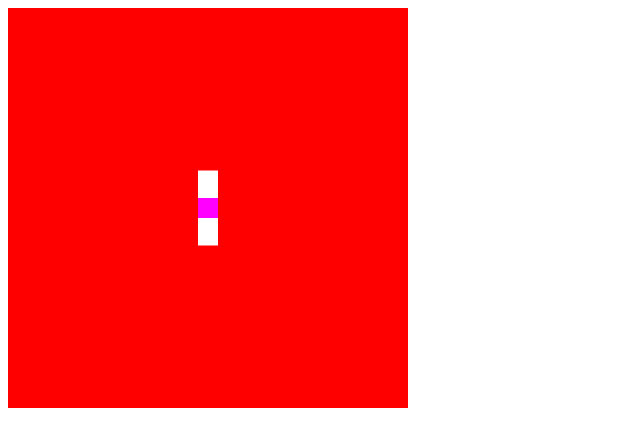
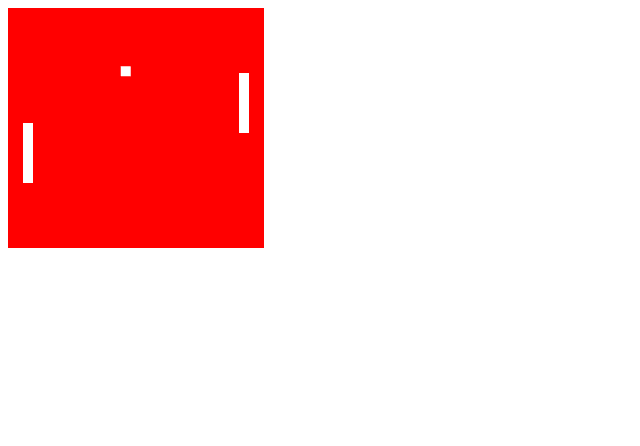
Before and after one commit to llopisdon/webgl-pong, a website with bundled scripts: page index.html in a window 1280 px wide. Shown: the whole page, without its empty margins (0-640 px from the left). Built offline with nearby package versions, Linux system fonts and the light colour scheme.

Commit message:
added translation of paddles and ball

```diff
--- a/index.html
+++ b/index.html
@@ -6,7 +6,7 @@
     <title>webgl-pong</title>
 </head>
 <body>
-    <canvas id="canvas" width="400" height="400"></canvas>
+    <canvas id="canvas" width="256" height="240"></canvas>
     <script src="main.js" type="module"></script>
 </body>
 </html>
--- a/main.js
+++ b/main.js
@@ -27,6 +27,7 @@
 console.log(normalizedModelViewProjection);
 const modelViewProjection = mat4.create();
 const modelScale = mat4.create();
+const modelTranslate = mat4.create();
 
 //
 // Keyboard
@@ -84,11 +85,12 @@
         attribute vec4 a_coords;
         attribute vec4 a_color;
         uniform mat4 u_modelviewProjection;
-        uniform mat4 u_S;
+        uniform mat4 u_Scale;
+        uniform mat4 u_Translate;
         uniform vec4 u_color;
         varying lowp vec4 v_color;
         void main() {
-            gl_Position = u_modelviewProjection * u_S * a_coords;
+            gl_Position = u_modelviewProjection * u_Translate * u_Scale * a_coords;
             v_color = u_color;
         }
         `;
@@ -109,7 +111,8 @@
             },
             'uniforms': {
                 'u_modelviewProjection': gl.getUniformLocation(program, 'u_modelviewProjection'),
-                'u_S': gl.getUniformLocation(program, 'u_S'),
+                'u_Scale': gl.getUniformLocation(program, 'u_Scale'),
+                'u_Translate': gl.getUniformLocation(program, 'u_Translate'),
                 'u_color': gl.getUniformLocation(program, 'u_color')
             }
         };
@@ -184,7 +187,39 @@
     keys[KEY_ARROW_DOWN] = false;
     keys[KEY_CONTROL] = false;
     keys[KEY_SPACE] = false;
+
+    paddle0XPos = 0.0 - gl.canvas.clientWidth / 2.0 + 20;
+    paddle0YPos = 0.0;
+    paddle1XPos = 0.0 + gl.canvas.clientWidth / 2.0 - 20;
+    paddle1YPos = 0.0;
+
+    MAX_PADDLE_Y = 0 + gl.canvas.clientHeight / 2.0 - (PADDLE_HEIGHT / 2.0);
+    MAX_BALL_X = 0 + gl.canvas.clientWidth / 2.0 - (BALL_RADIUS / 2.0);
+    MAX_BALL_Y = 0 + gl.canvas.clientHeight / 2.0 - (BALL_RADIUS / 2.0);
 }
+
+
+const PADDLE_SPEED = 100.0;
+const PADDLE_WIDTH = 10.0;
+const PADDLE_HEIGHT = 60.0;
+const BALL_RADIUS = PADDLE_WIDTH;
+
+let MAX_PADDLE_Y = 0;
+let MAX_BALL_X = 0;
+let MAX_BALL_Y = 0;
+
+let paddle0XPos = 0;
+let paddle0YPos = 0;
+let paddle0Dir = -1.0;
+
+let paddle1XPos = 0;
+let paddle1YPos = 0;
+let paddle1Dir = 1.0;
+
+let ballXPos = 0.0;
+let ballYPos = 0.0;
+let ballXDir = 1.0;
+let ballYDir = -1.0;
 
 let pulseAngle = 0.0;
 const PI_OVER_2 = Math.PI / 2;
@@ -198,20 +233,76 @@
     dt = t - last;
     last = t;
 
+    //
+    // move paddles
+    //
+
+    paddle0YPos = paddle0YPos + (paddle0Dir * PADDLE_SPEED * dt);
+    if (paddle0YPos < -MAX_PADDLE_Y) {
+        paddle0YPos = -MAX_PADDLE_Y;
+        paddle0Dir = -paddle0Dir;
+    }
+    else if (paddle0YPos > MAX_PADDLE_Y) {
+        paddle0YPos = MAX_PADDLE_Y;
+        paddle0Dir = -paddle0Dir;
+    }
+
+    paddle1YPos = paddle1YPos + (paddle1Dir * PADDLE_SPEED * dt);
+    if (paddle1YPos < -MAX_PADDLE_Y) {
+        paddle1YPos = -MAX_PADDLE_Y;
+        paddle1Dir = -paddle1Dir;
+    }
+    else if (paddle1YPos > MAX_PADDLE_Y) {
+        paddle1YPos = MAX_PADDLE_Y;
+        paddle1Dir = -paddle1Dir;
+    }
+
+    ballXPos = ballXPos + (ballXDir * PADDLE_SPEED * dt);
+    if (ballXPos < -MAX_BALL_X) {
+        ballXPos = -MAX_BALL_X;
+        ballXDir = -ballXDir;
+    }
+    else if (ballXPos > MAX_BALL_X) {
+        ballXPos = MAX_BALL_X;
+        ballXDir = -ballXDir;
+    }
+
+    ballYPos = ballYPos + (ballYDir * PADDLE_SPEED * dt);
+    if (ballYPos < -MAX_BALL_Y) {
+        ballYPos = -MAX_BALL_Y;
+        ballYDir = -ballYDir;
+    }
+    else if (ballYPos > MAX_BALL_Y) {
+        ballYPos = MAX_BALL_Y;
+        ballYDir = -ballYDir;
+    }
+
+    //
+    // draw
+    //
+
     gl.useProgram(shaders['program1'].program);
 
-    gl.uniformMatrix4fv(
-        shaders['program1']['uniforms']['u_modelviewProjection'],
-        false,
-        normalizedModelViewProjection
-    );
+    // background
+    {
+        gl.uniformMatrix4fv(
+            shaders['program1']['uniforms']['u_modelviewProjection'],
+            false,
+            normalizedModelViewProjection
+        );
 
-    {
         mat4.identity(modelScale);
         gl.uniformMatrix4fv(
-            shaders['program1']['uniforms']['u_S'],
+            shaders['program1']['uniforms']['u_Scale'],
             false,
             modelScale
+        );
+
+        mat4.identity(modelTranslate);
+        gl.uniformMatrix4fv(
+            shaders['program1']['uniforms']['u_Translate'],
+            false,
+            modelTranslate
         );
 
         gl.bindBuffer(gl.ARRAY_BUFFER, buffers['2x2_rect']['buffer']);
@@ -228,25 +319,36 @@
         gl.uniform4f(shaders['program1']['uniforms']['u_color'], 1, 0, 0, 1);
 
         gl.drawArrays(gl.TRIANGLE_STRIP, 0, buffers['2x2_rect']['count']);
+    }
 
+    // paddle 0
+    {
         gl.uniformMatrix4fv(
             shaders['program1']['uniforms']['u_modelviewProjection'],
             false,
             modelViewProjection
         );
-    }
 
-    // paddle 0
-    {
         mat4.identity(modelScale);
         mat4.scale(modelScale,
             modelScale,
-            [ 20, 75, 0 ]);
+            [ PADDLE_WIDTH, PADDLE_HEIGHT, 0 ]);
 
         gl.uniformMatrix4fv(
-            shaders['program1']['uniforms']['u_S'],
+            shaders['program1']['uniforms']['u_Scale'],
             false,
             modelScale
+        );
+
+        mat4.identity(modelTranslate);
+        mat4.translate(modelTranslate,
+            modelTranslate,
+            [paddle0XPos, paddle0YPos, 0.0]);
+
+        gl.uniformMatrix4fv(
+            shaders['program1']['uniforms']['u_Translate'],
+            false,
+            modelTranslate
         );
 
         gl.bindBuffer(gl.ARRAY_BUFFER, buffers['unit_square']['buffer']);
@@ -267,15 +369,32 @@
 
     // paddle 1
     {
+        gl.uniformMatrix4fv(
+            shaders['program1']['uniforms']['u_modelviewProjection'],
+            false,
+            modelViewProjection
+        );
+
         mat4.identity(modelScale);
         mat4.scale(modelScale,
             modelScale,
-            [ 20, 75, 0 ]);
+            [ PADDLE_WIDTH, PADDLE_HEIGHT, 0 ]);
 
         gl.uniformMatrix4fv(
-            shaders['program1']['uniforms']['u_S'],
+            shaders['program1']['uniforms']['u_Scale'],
             false,
             modelScale
+        );
+
+        mat4.identity(modelTranslate);
+        mat4.translate(modelTranslate,
+            modelTranslate,
+            [paddle1XPos, paddle1YPos, 0.0]);
+
+        gl.uniformMatrix4fv(
+            shaders['program1']['uniforms']['u_Translate'],
+            false,
+            modelTranslate
         );
 
         gl.bindBuffer(gl.ARRAY_BUFFER, buffers['unit_square']['buffer']);
@@ -296,15 +415,32 @@
 
     // ball
     {
+        gl.uniformMatrix4fv(
+            shaders['program1']['uniforms']['u_modelviewProjection'],
+            false,
+            modelViewProjection
+        );
+
         mat4.identity(modelScale);
         mat4.scale(modelScale,
             modelScale,
-            [ 20, 20, 0 ]);
+            [ BALL_RADIUS, BALL_RADIUS, 0 ]);
 
         gl.uniformMatrix4fv(
-            shaders['program1']['uniforms']['u_S'],
+            shaders['program1']['uniforms']['u_Scale'],
             false,
             modelScale
+        );
+
+        mat4.identity(modelTranslate);
+        mat4.translate(modelTranslate,
+            modelTranslate,
+            [ballXPos, ballYPos, 0.0]);
+
+        gl.uniformMatrix4fv(
+            shaders['program1']['uniforms']['u_Translate'],
+            false,
+            modelTranslate
         );
 
         gl.bindBuffer(gl.ARRAY_BUFFER, buffers['unit_square']['buffer']);
@@ -318,7 +454,7 @@
         );
         gl.enableVertexAttribArray(shaders['program1']['attribs']['a_coords']);
 
-        gl.uniform4f(shaders['program1']['uniforms']['u_color'], 1, 0, 1, 1);
+        gl.uniform4f(shaders['program1']['uniforms']['u_color'], 1, 1, 1, 1);
 
         gl.drawArrays(gl.TRIANGLE_STRIP, 0, buffers['unit_square']['count']);
     }
```
